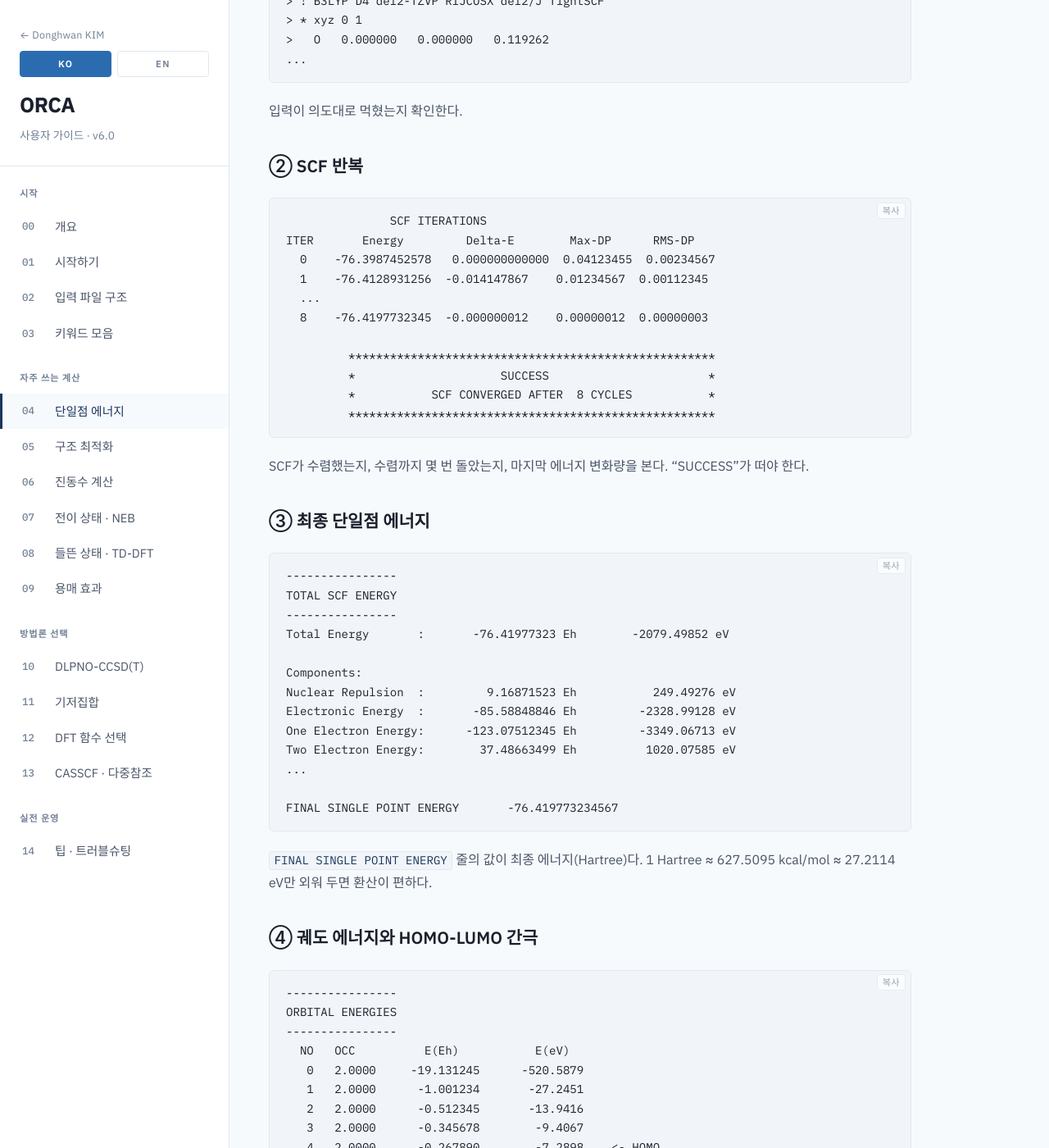
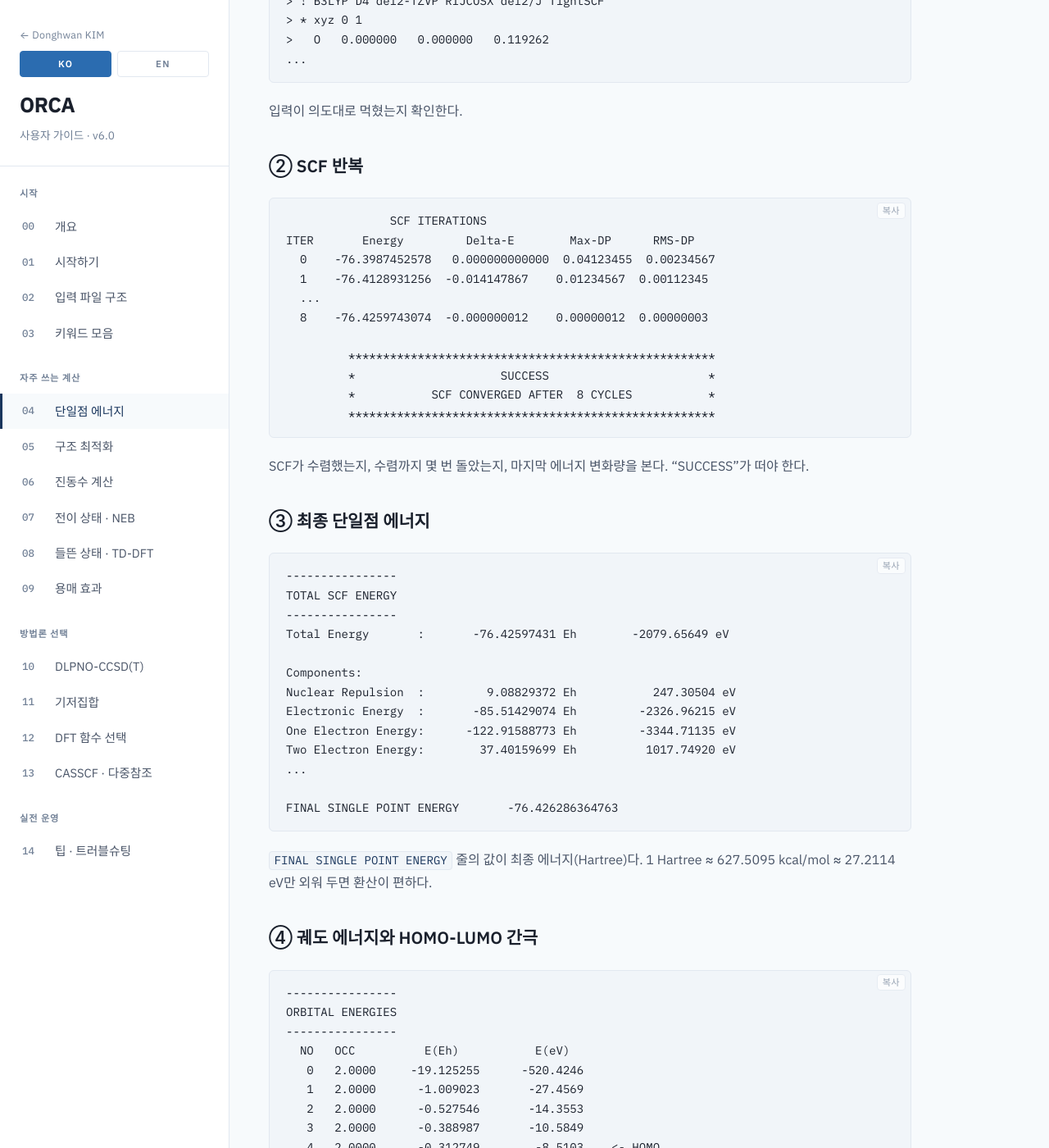
Before and after one commit to dhwan0112/dhk.github.io, a Jekyll site: the page guides/orca/ko/single-point.html, which Jekyll copies as it is, in a window 1280 px wide and 1400 px high, scrolled down 3319 px. Shown: the whole window at 82% size. Built offline with Jekyll 4.4.1, drawn with Linux system fonts in a browser that asks for light colours; some of the changed text lies outside the part shown.

Commit message:
흔한 실수 섹션 추가 + getting-started·single-point 출력 실측 교체
[흔한 입력 실수 섹션 (tips, KO+EN)]
- 11가지 흔한 실수 표: 출력 리디렉션 누락, 미최적화 구조 진동수, 종별 다른 기저집합,
  분산보정 누락, 다중도 오입력, RIJCOSX 보조기저 누락, 정상종료≠수렴 등
- ★ 3가지는 이 가이드 만들며 ORCA 6.1.1로 직접 부딪힌 진짜 함정:
  Extrapolate AutoAux 누락 / 콤마 뒤 공백 / 컴포지트 $new_job D4 carryover

[실제 출력 교체 (#56)]
- getting-started 물 FINAL SPE: -76.4198(illustrative) -> -76.321274 (B3LYP/def2-SVP 실측)
- single-point: TOTAL SCF 블록 + 궤도 에너지 + dipole + FINAL SPE를
  B3LYP D4/def2-TZVP 실측값(-76.426286 등)으로 교체 — 깔끔한 형식 유지, 숫자만 실측

```diff
--- a/guides/orca/en/getting-started.html
+++ b/guides/orca/en/getting-started.html
@@ -172,7 +172,7 @@
           A successful run ends with a message like this near the bottom of the output file:
         </p>
 
-        <pre data-lang="output"><code>FINAL SINGLE POINT ENERGY       -76.419773234567
+        <pre data-lang="output"><code>FINAL SINGLE POINT ENERGY       -76.321274411145
 
                             ****ORCA TERMINATED NORMALLY****</code></pre>
 
--- a/guides/orca/ko/getting-started.html
+++ b/guides/orca/ko/getting-started.html
@@ -164,7 +164,7 @@
           정상 종료되면 출력 파일 끝에 이런 줄이 찍힌다.
         </p>
 
-        <pre data-lang="output"><code>FINAL SINGLE POINT ENERGY       -76.419773234567
+        <pre data-lang="output"><code>FINAL SINGLE POINT ENERGY       -76.321274411145
 
                             ****ORCA TERMINATED NORMALLY****</code></pre>
 
--- a/guides/orca/ko/single-point.html
+++ b/guides/orca/ko/single-point.html
@@ -206,7 +206,7 @@
   0    -76.3987452578   0.000000000000  0.04123455  0.00234567
   1    -76.4128931256  -0.014147867    0.01234567  0.00112345
   ...
-  8    -76.4197732345  -0.000000012    0.00000012  0.00000003
+  8    -76.4259743074  -0.000000012    0.00000012  0.00000003
 
          *****************************************************
          *                     SUCCESS                       *
@@ -221,16 +221,16 @@
         <pre data-lang="output"><code>----------------
 TOTAL SCF ENERGY
 ----------------
-Total Energy       :       -76.41977323 Eh        -2079.49852 eV
+Total Energy       :       -76.42597431 Eh        -2079.65649 eV
 
 Components:
-Nuclear Repulsion  :         9.16871523 Eh           249.49276 eV
-Electronic Energy  :       -85.58848846 Eh         -2328.99128 eV
-One Electron Energy:      -123.07512345 Eh         -3349.06713 eV
-Two Electron Energy:        37.48663499 Eh          1020.07585 eV
+Nuclear Repulsion  :         9.08829372 Eh           247.30504 eV
+Electronic Energy  :       -85.51429074 Eh         -2326.96215 eV
+One Electron Energy:      -122.91588773 Eh         -3344.71135 eV
+Two Electron Energy:        37.40159699 Eh          1017.74920 eV
 ...
 
-FINAL SINGLE POINT ENERGY       -76.419773234567</code></pre>
+FINAL SINGLE POINT ENERGY       -76.426286364763</code></pre>
 
         <p>
           <code>FINAL SINGLE POINT ENERGY</code> 줄의 값이 최종 에너지(Hartree)다.
@@ -242,13 +242,13 @@
 ORBITAL ENERGIES
 ----------------
   NO   OCC          E(Eh)           E(eV)
-   0   2.0000     -19.131245      -520.5879
-   1   2.0000      -1.001234       -27.2451
-   2   2.0000      -0.512345       -13.9416
-   3   2.0000      -0.345678        -9.4067
-   4   2.0000      -0.267890        -7.2898    <- HOMO
-   5   0.0000      -0.012345        -0.3359    <- LUMO
-   6   0.0000       0.123456         3.3601
+   0   2.0000     -19.125255      -520.4246
+   1   2.0000      -1.009023       -27.4569
+   2   2.0000      -0.527546       -14.3553
+   3   2.0000      -0.388987       -10.5849
+   4   2.0000      -0.312749        -8.5103    <- HOMO
+   5   0.0000       0.015311         0.4166    <- LUMO
+   6   0.0000       0.090386         2.4595
    ...</code></pre>
         <p>
           HOMO와 LUMO만 봐도 분자의 산화·환원 경향이나 광학적 특성을 1차로 어림할 수 있다.
```
Also changed, not shown: other parts of guides/orca/ko/single-point.html (+5 -5 lines), guides/orca/en/single-point.html (+19 -19 lines), guides/orca/en/tips.html (+23 -0 lines), guides/orca/ko/tips.html (+23 -0 lines).
